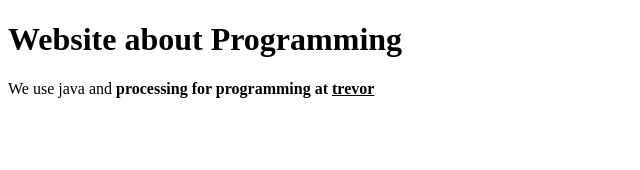
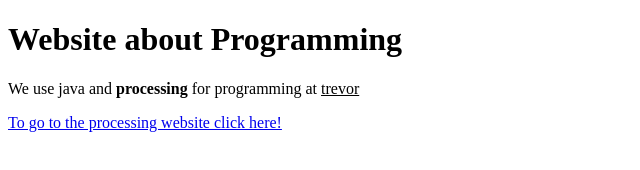
Before and after one commit to nw3224/ecs, a plain HTML site: page index.html in a window 1280 px wide. Shown: the whole page, without its empty margins (0-640 px from the left). Drawn offline with Linux system fonts and the light colour scheme.

Commit message:
added link

```diff
--- a/index.html
+++ b/index.html
@@ -2,6 +2,7 @@
 <html>
  <body>
 <h1>Website about Programming</h1>
-   <p>We use java and <b>processing<b> for programming at <u>trevor<u></p>
+   <p>We use java and <b>processing</b> for programming at <u>trevor</u></p>
+<p><a href="https://processing.org/">To go to the processing website click here!</a></p
  </body>
 </html>
```
